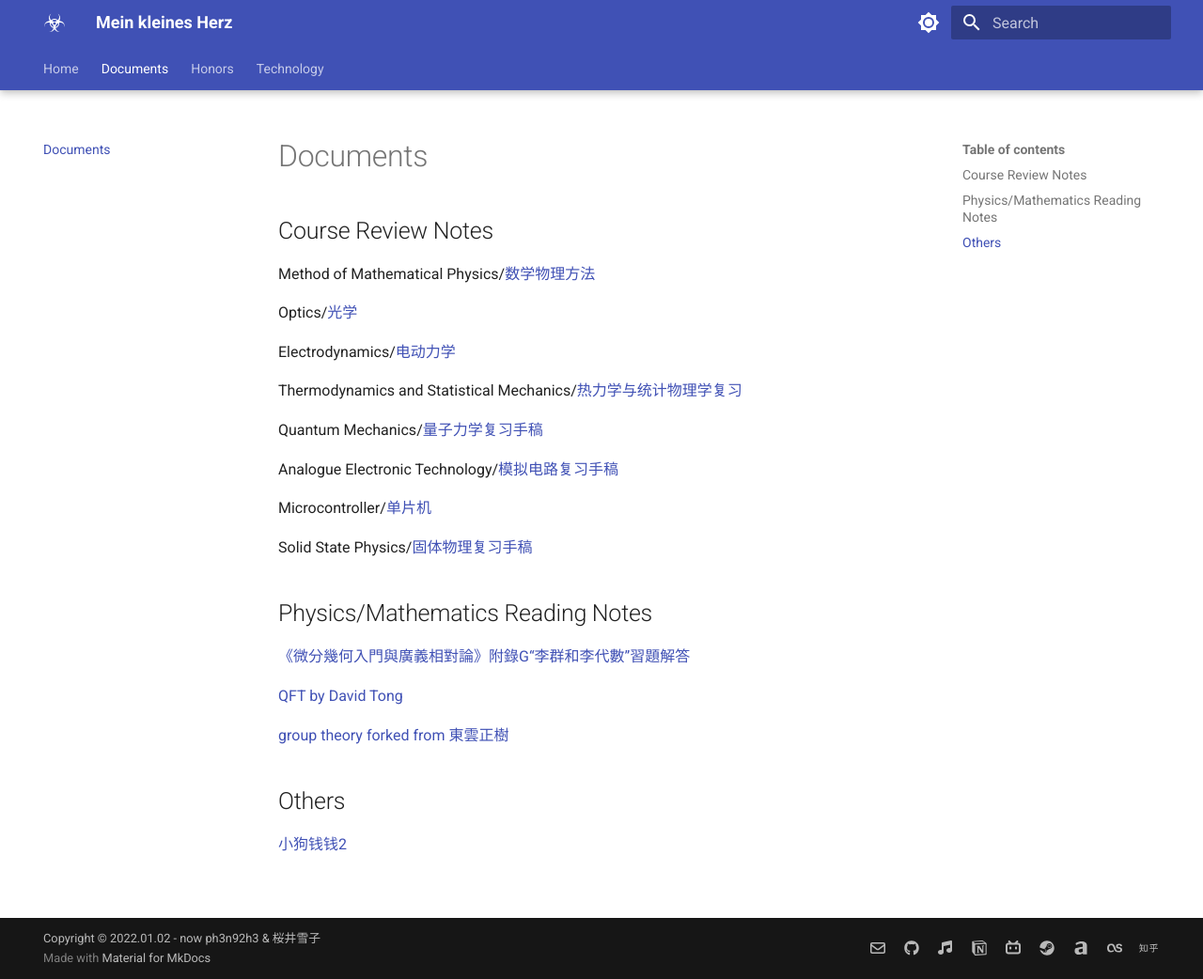
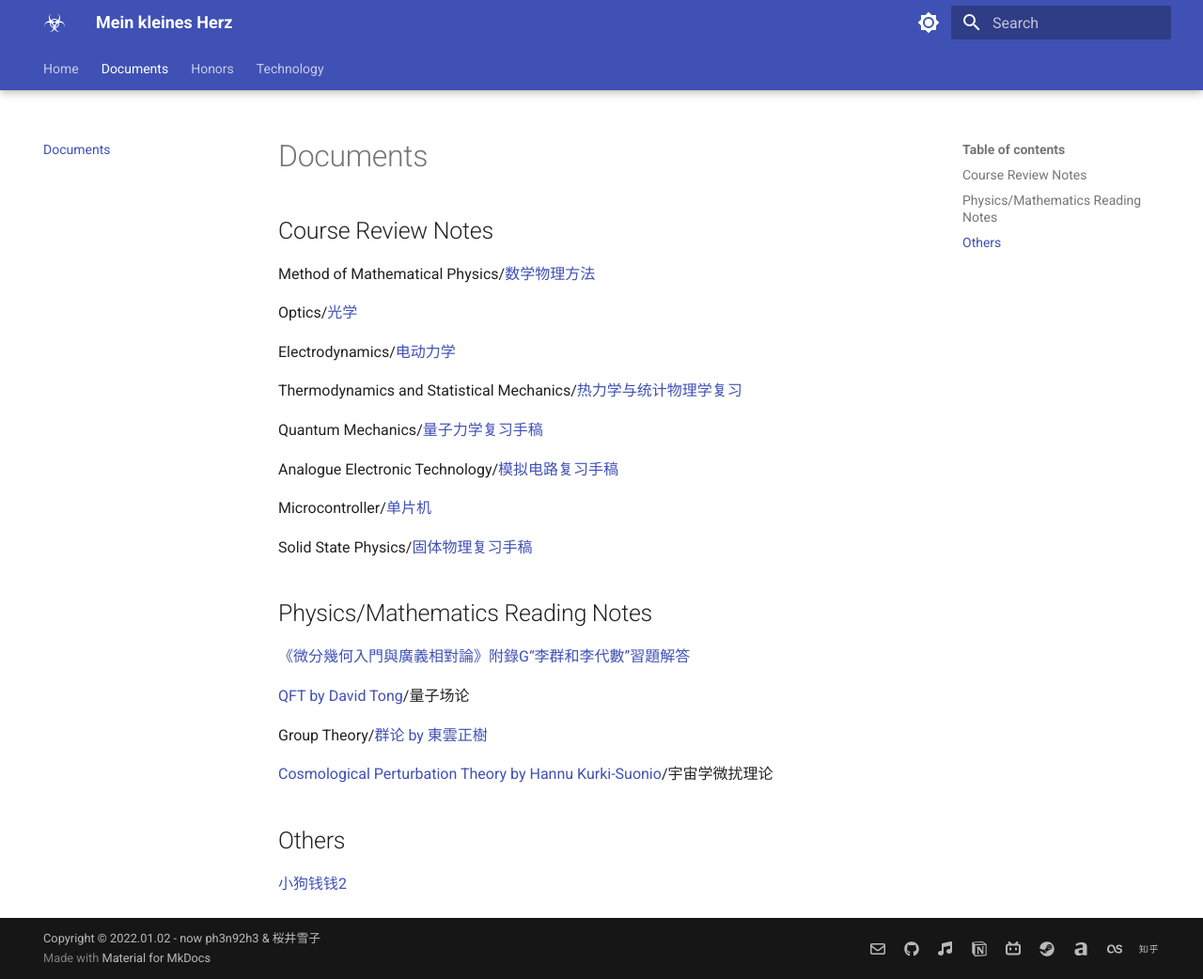
Before and after one commit to ph3n92h3/ph3n92h3.github.io, an MkDocs documentation site: the page built from docs/Documents.md, in a window 1280 px wide and 1042 px high. Shown: the whole window at 94% size. Built offline with MkDocs 1.6.1 and Material for MkDocs 9.7.7, drawn with Linux system fonts in a browser that asks for light colours.

Commit message:
宇宙学微扰理论

```diff
--- a/docs/Documents.md
+++ b/docs/Documents.md
@@ -20,9 +20,11 @@ Solid State Physics/[固体物理复习手稿](https://github.com/ph3n92h3/notes
 
 [《微分幾何入門與廣義相對論》附錄G“李群和李代數”習題解答](https://github.com/ph3n92h3/notes/blob/main/%E3%80%8A%E5%BE%AE%E5%88%86%E5%B9%BE%E4%BD%95%E5%85%A5%E9%96%80%E8%88%87%E5%BB%A3%E7%BE%A9%E7%9B%B8%E5%B0%8D%E8%AB%96%E3%80%8B%E9%99%84%E9%8C%84G%E2%80%9C%E6%9D%8E%E7%BE%A4%E5%92%8C%E6%9D%8E%E4%BB%A3%E6%95%B8%E2%80%9D%E7%BF%92%E9%A1%8C%E8%A7%A3%E7%AD%94.pdf)
 
-[QFT by David Tong](https://github.com/ph3n92h3/notes/blob/main/QFT%20by%20David%20Tong.pdf)
+[QFT by David Tong](https://github.com/ph3n92h3/notes/blob/main/QFT%20by%20David%20Tong.pdf)/量子场论
 
-[group theory forked from 東雲正樹](https://github.com/ph3n92h3/notes/blob/main/group%20theory%20forked%20from%20%E6%9D%B1%E9%9B%B2%E6%AD%A3%E6%A8%B9.md)
+Group Theory/[群论 by 東雲正樹](https://github.com/ph3n92h3/notes/blob/main/%E7%BE%A4%E8%AE%BA%20by%20%E6%9D%B1%E9%9B%B2%E6%AD%A3%E6%A8%B9.md)
+
+[Cosmological Perturbation Theory by Hannu Kurki-Suonio](https://github.com/ph3n92h3/notes/blob/main/Cosmological%20Perturbation%20Theory%20by%20Hannu%20Kurki-Suonio.pdf)/宇宙学微扰理论
 
 ## Others
 
```
